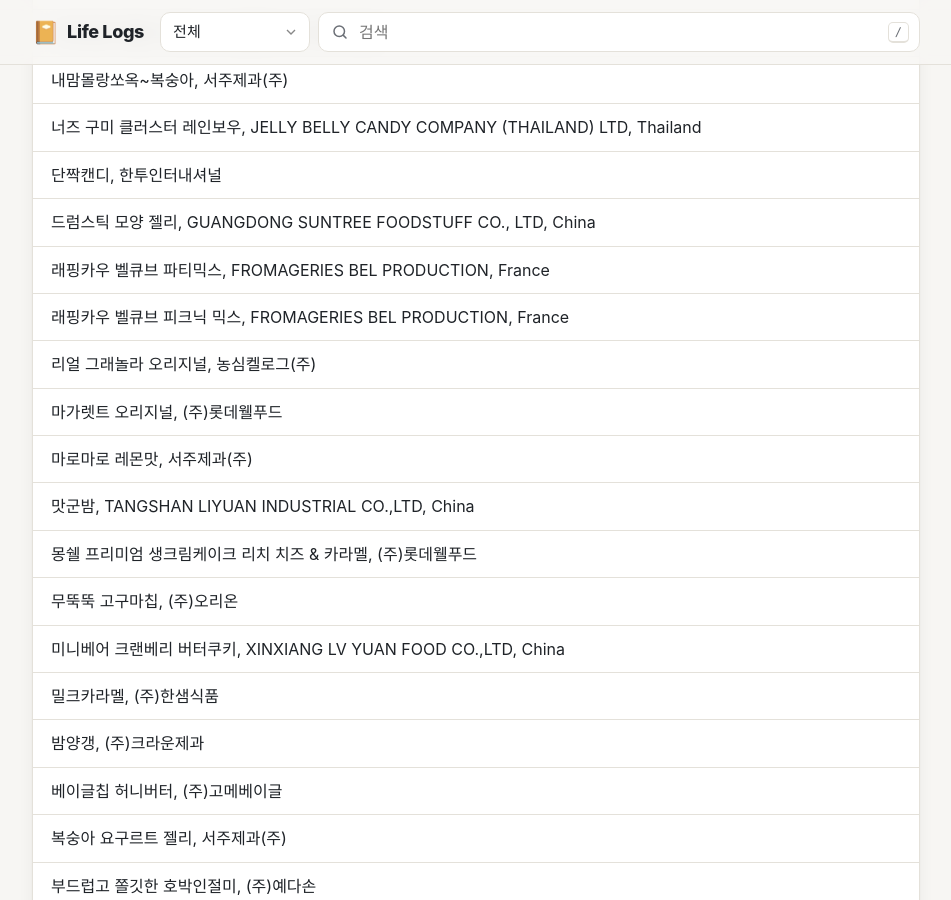
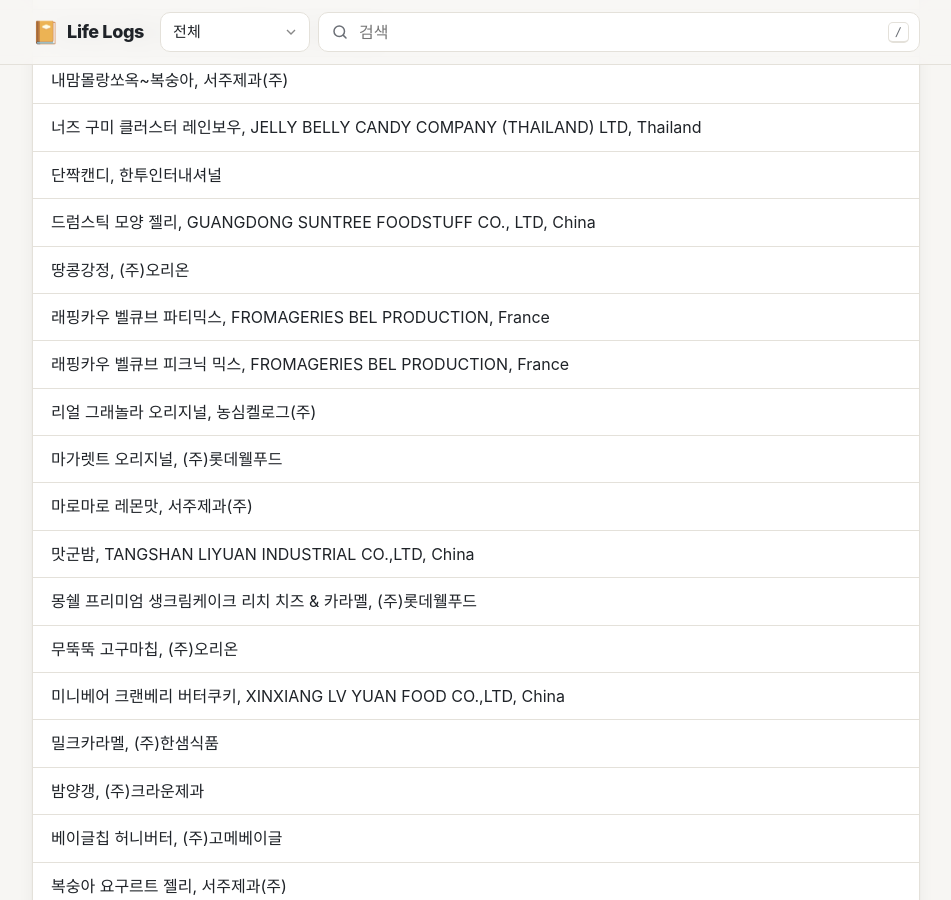
Before and after one commit to izeye/life-logs, a Jekyll site: the page built from foods.md, in a window 1280 px wide and 900 px high, scrolled down 319 px. Shown: the whole window, without its empty margins (164-1115 px from the left). Built offline with Jekyll 4.4.1, drawn with Linux system fonts in a browser that asks for light colours; some web fonts are replaced; our own code applies the rules of GitHub Pages for plain Markdown files; Markdown is read by kramdown in place of the engine named in the settings.

Commit message:
Add "땅콩강정" entry
Co-Authored-By: Claude Opus 5.5 <noreply@anthropic.com>

```diff
--- a/foods.md
+++ b/foods.md
@@ -7,6 +7,7 @@
 * 너즈 구미 클러스터 레인보우, JELLY BELLY CANDY COMPANY (THAILAND) LTD, Thailand
 * 단짝캔디, 한투인터내셔널
 * 드럼스틱 모양 젤리, GUANGDONG SUNTREE FOODSTUFF CO., LTD, China
+* 땅콩강정, (주)오리온
 * 래핑카우 벨큐브 파티믹스, FROMAGERIES BEL PRODUCTION, France
 * 래핑카우 벨큐브 피크닉 믹스, FROMAGERIES BEL PRODUCTION, France
 * 리얼 그래놀라 오리지널, 농심켈로그(주)
```
